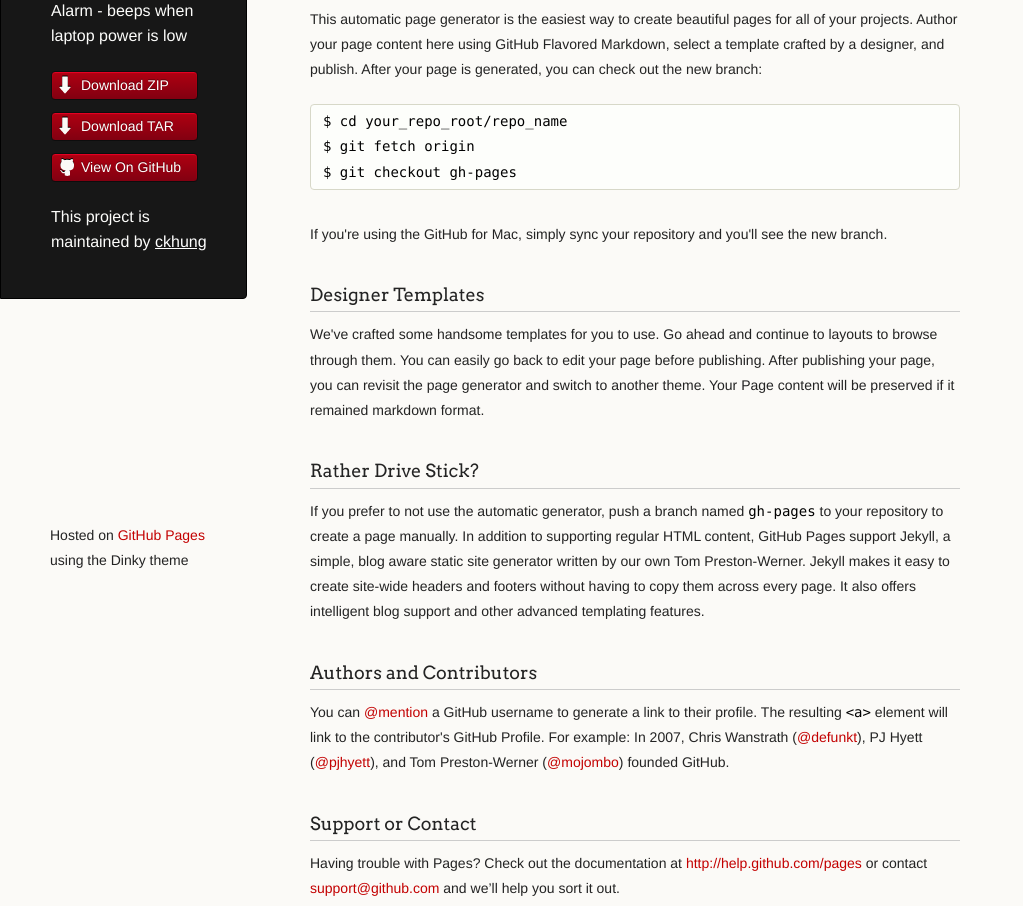
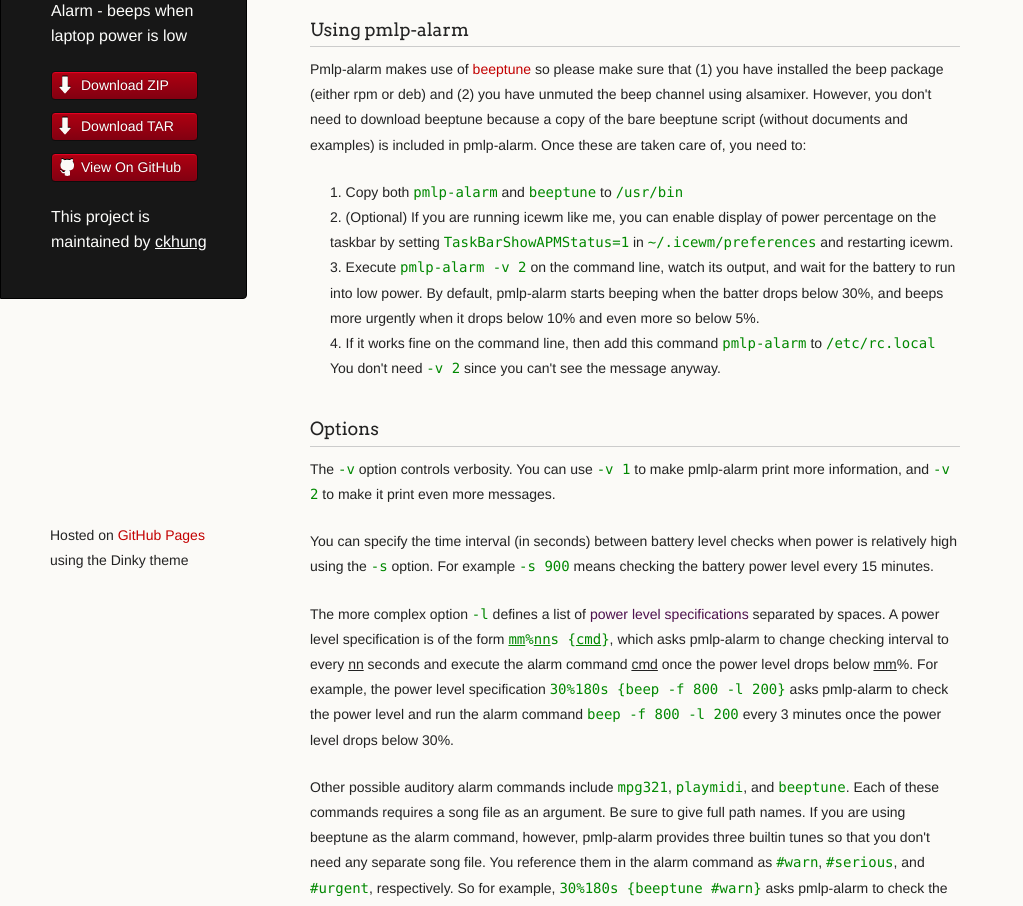
Before and after one commit to ckhung/pmlp-alarm, a plain HTML site: page index.html in a window 1280 px wide. Shown: the part 195-1101 px from the top of the page, without its empty margins (0-1023 px from the left). Drawn offline with Linux system fonts and the light colour scheme.

Commit message:
First draft of the English document

```diff
--- a/index.html
+++ b/index.html
@@ -33,34 +33,91 @@
         <h1>Pmlp-alarm</h1>
 
 <p>Poor Man's Low Power Alarm is a tiny perl script to alarm you
-when the laptop power is low.
+when the laptop power is low. I wrote it because I run
+<a href="http://antix.mepis.org">antix</a> on my old computers
+and because icewm does not seem to have an auditory
+low power alarm program.
 
-        <h3>Welcome to GitHub Pages.</h3>
+        <h3>Using pmlp-alarm</h3>
 
-<p>This automatic page generator is the easiest way to create beautiful pages for all of your projects. Author your page content here using GitHub Flavored Markdown, select a template crafted by a designer, and publish. After your page is generated, you can check out the new branch:</p>
+<p>Pmlp-alarm makes use of <a href="http://ckhung.github.com/beeptune/">
+beeptune</a> so please make sure that (1) you have installed
+the beep package (either rpm or deb) and (2) you have
+unmuted the beep channel using alsamixer.
+However, you don't need to download beeptune because
+a copy of the bare beeptune script (without documents and examples)
+is included in pmlp-alarm. Once these are taken care of, you need to:
+<ol>
+<li>Copy both <code>pmlp-alarm</code> and <code>beeptune</code>
+to <code>/usr/bin</code>
+<li>(Optional) If you are running icewm like me, you can
+enable display of power percentage on the taskbar by setting
+<code>TaskBarShowAPMStatus=1</code> in <code>~/.icewm/preferences</code>
+and restarting icewm.
+<li>Execute <code>pmlp-alarm -v 2</code> on the command line,
+watch its output, and wait for the battery to run into low power.
+By default, pmlp-alarm starts beeping when the batter drops below 30%,
+and beeps more urgently when it drops below 10% and even more so below 5%.
+<li>If it works fine on the command line, then add this command
+<code>pmlp-alarm</code> to <code>/etc/rc.local</code>
+You don't need <code>-v 2</code> since you can't see the message anyway.
+</ol>
 
-<pre><code>$ cd your_repo_root/repo_name
-$ git fetch origin
-$ git checkout gh-pages
-</code></pre>
+        <h3>Options</h3>
 
-<p>If you're using the GitHub for Mac, simply sync your repository and you'll see the new branch.</p>
+<p>The <code>-v</code> option controls verbosity.
+You can use <code>-v 1</code> to make pmlp-alarm
+print more information, and <code>-v 2</code>
+to make it print even more messages.
 
-<h3>Designer Templates</h3>
+<p>You can specify the time interval (in seconds)
+between battery level checks when power is relatively high
+using the <code>-s</code> option.
+For example <code>-s 900</code> means checking the
+battery power level every 15 minutes.
 
-<p>We've crafted some handsome templates for you to use. Go ahead and continue to layouts to browse through them. You can easily go back to edit your page before publishing. After publishing your page, you can revisit the page generator and switch to another theme. Your Page content will be preserved if it remained markdown format.</p>
+<p>The more complex option <code>-l</code> defines
+a list of <dfn>power level specifications</dfn> separated by spaces.
+A power level specification is of the form
+<code><span class="subst">mm</span>%<span class="subst">nn</span>s
+{<span class="subst">cmd</span>}</code>, which asks
+pmlp-alarm to change checking interval to
+every <span class="subst">nn</span> seconds
+and execute the alarm command <span class="subst">cmd</span>
+once the power level drops below <span class="subst">mm</span>%.
+For example, the power level specification
+<code>30%180s {beep -f 800 -l 200}</code>
+asks pmlp-alarm to check the power level and run the alarm
+command <code>beep -f 800 -l 200</code> every 3 minutes
+once the power level drops below 30%.
 
-<h3>Rather Drive Stick?</h3>
+<p>Other possible auditory alarm commands include <code>mpg321</code>,
+<code>playmidi</code>, and <code>beeptune</code>.
+Each of these commands requires a song file as an argument.
+Be sure to give full path names.
+If you are using beeptune as the alarm command,
+however, pmlp-alarm provides three builtin tunes
+so that you don't need any separate song file.
+You reference them in the alarm command as
+<code>#warn</code>, <code>#serious</code>, and <code>#urgent</code>,
+respectively. So for example,
+<code>30%180s {beeptune #warn}</code>
+asks pmlp-alarm to check the power level and play the <code>#warn</code>
+builtin beep tune every 3 minutes once the power level drops below 30%.
 
-<p>If you prefer to not use the automatic generator, push a branch named <code>gh-pages</code> to your repository to create a page manually. In addition to supporting regular HTML content, GitHub Pages support Jekyll, a simple, blog aware static site generator written by our own Tom Preston-Werner. Jekyll makes it easy to create site-wide headers and footers without having to copy them across every page. It also offers intelligent blog support and other advanced templating features.</p>
+<p><strong>IMPORTANT: power level specifications
+must be presented in decreasing order of power level.</strong>
 
-<h3>Authors and Contributors</h3>
+<p>The default behavior of beeptune is as if
+the following option is given on the command line:
+<code>-l '30%180s {beeptune #warn} 10%60s {beeptune #serious} 5%20s
+{beeptune #urgent}'</code>
 
-<p>You can <a href="https://github.com/blog/821" class="user-mention">@mention</a> a GitHub username to generate a link to their profile. The resulting <code>&lt;a&gt;</code> element will link to the contributor's GitHub Profile. For example: In 2007, Chris Wanstrath (<a href="https://github.com/defunkt" class="user-mention">@defunkt</a>), PJ Hyett (<a href="https://github.com/pjhyett" class="user-mention">@pjhyett</a>), and Tom Preston-Werner (<a href="https://github.com/mojombo" class="user-mention">@mojombo</a>) founded GitHub.</p>
+<p>You can change the builtin tunes or add more builtin tunes.
+Please see the <code>$builtin_tunes</code> variable
+initialization at the end of the script as well as
+the documentation for beeptune for more details.
 
-<h3>Support or Contact</h3>
-
-<p>Having trouble with Pages? Check out the documentation at <a href="http://help.github.com/pages">http://help.github.com/pages</a> or contact <a href="mailto:support@github.com">support@github.com</a> and we’ll help you sort it out.</p>
       </section>
       <footer>
         <p><small>Hosted on <a href="https://pages.github.com">GitHub Pages</a> using the Dinky theme</small></p>
--- a/stylesheets/styles.css
+++ b/stylesheets/styles.css
@@ -149,12 +149,19 @@
   border: 1px solid #ccc;
 }
 
+dfn {
+  color: #4c0f4c;
+}
+
+.subst {
+  text-decoration: underline;
+}
 
 /* Code blocks */
 
 code, pre {
 	font-family: Monaco, "Bitstream Vera Sans Mono", "Lucida Console", Terminal, monospace;
-  color:#000;
+  color:#080;
   font-size:14px;
 }
 
```
Also changed, not shown: 2 other files.
